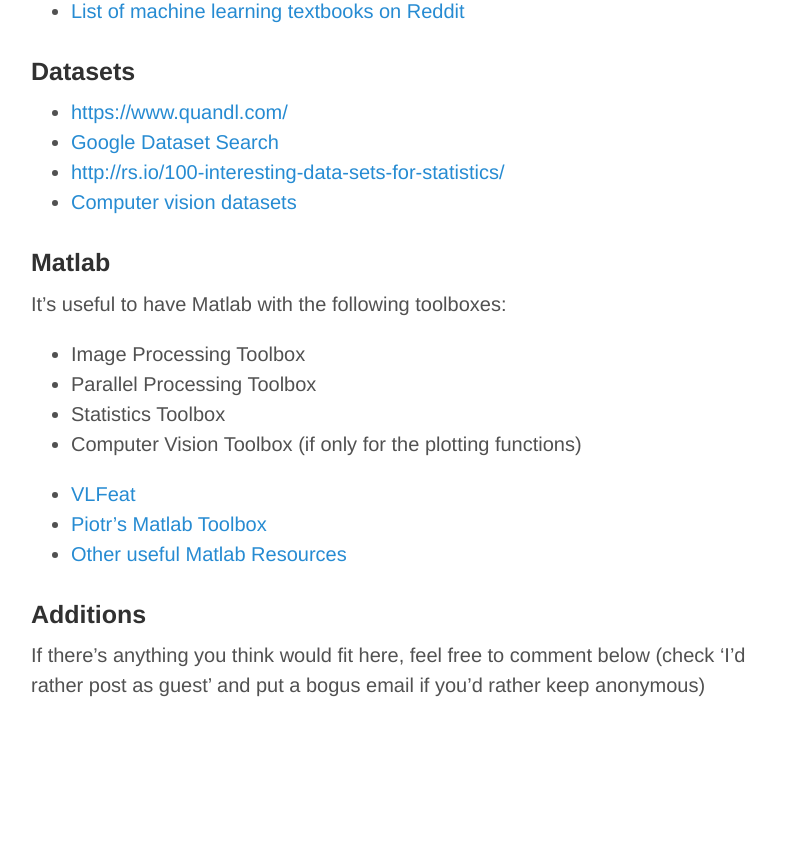
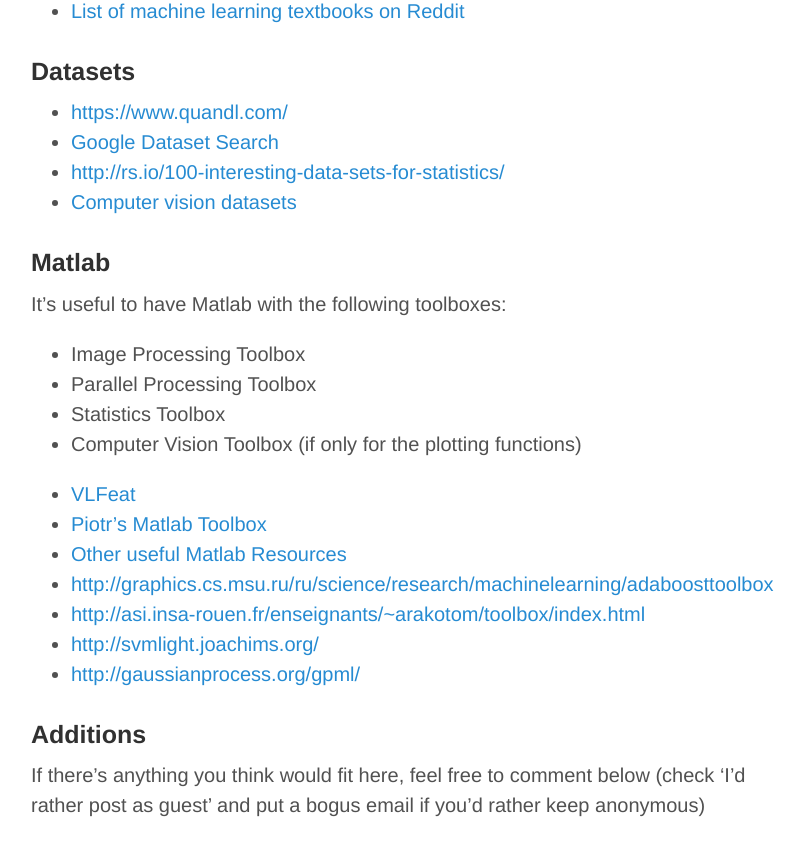
Before and after one commit to victorgan/victorgan.github.io, a Jekyll site: the page built from _posts/2014-08-18-useful-sites-for-research.md, in a window 1280 px wide and 900 px high, scrolled down 3669 px. Shown: the top 856 px of the window, without its empty margins (249-1052 px from the left). Built offline with Jekyll 4.4.1, drawn with Linux system fonts in a browser that asks for light colours; nearby versions of some CDN libraries; library files that are not in the unit come from our copies; comment, search, counter and statistics services are not loaded; before the commit the page ends 4449 px from its top, so only the background shows below that; some of the changed lines change nothing that is shown.

Commit message:
Update 2014-08-18-useful-sites-for-research.md

```diff
--- a/_posts/2014-08-18-useful-sites-for-research.md
+++ b/_posts/2014-08-18-useful-sites-for-research.md
@@ -144,6 +144,10 @@
 - [VLFeat](http://www.vlfeat.org/matlab/matlab.html)
 - [Piotr's Matlab Toolbox](http://vision.ucsd.edu/~pdollar/toolbox/doc/index.html)
 - [Other useful Matlab Resources](http://www.csse.uwa.edu.au/~pk/research/matlabfns/othersites.html)
+- [http://graphics.cs.msu.ru/ru/science/research/machinelearning/adaboosttoolbox](http://graphics.cs.msu.ru/ru/science/research/machinelearning/adaboosttoolbox)
+- [http://asi.insa-rouen.fr/enseignants/~arakotom/toolbox/index.html](http://asi.insa-rouen.fr/enseignants/~arakotom/toolbox/index.html)
+- [http://svmlight.joachims.org/](http://svmlight.joachims.org/)
+- [http://gaussianprocess.org/gpml/](http://gaussianprocess.org/gpml/)
 
 ### Additions
 If there's anything you think would fit here, feel free to comment below (check 'I'd rather post as guest' and put a bogus
```
